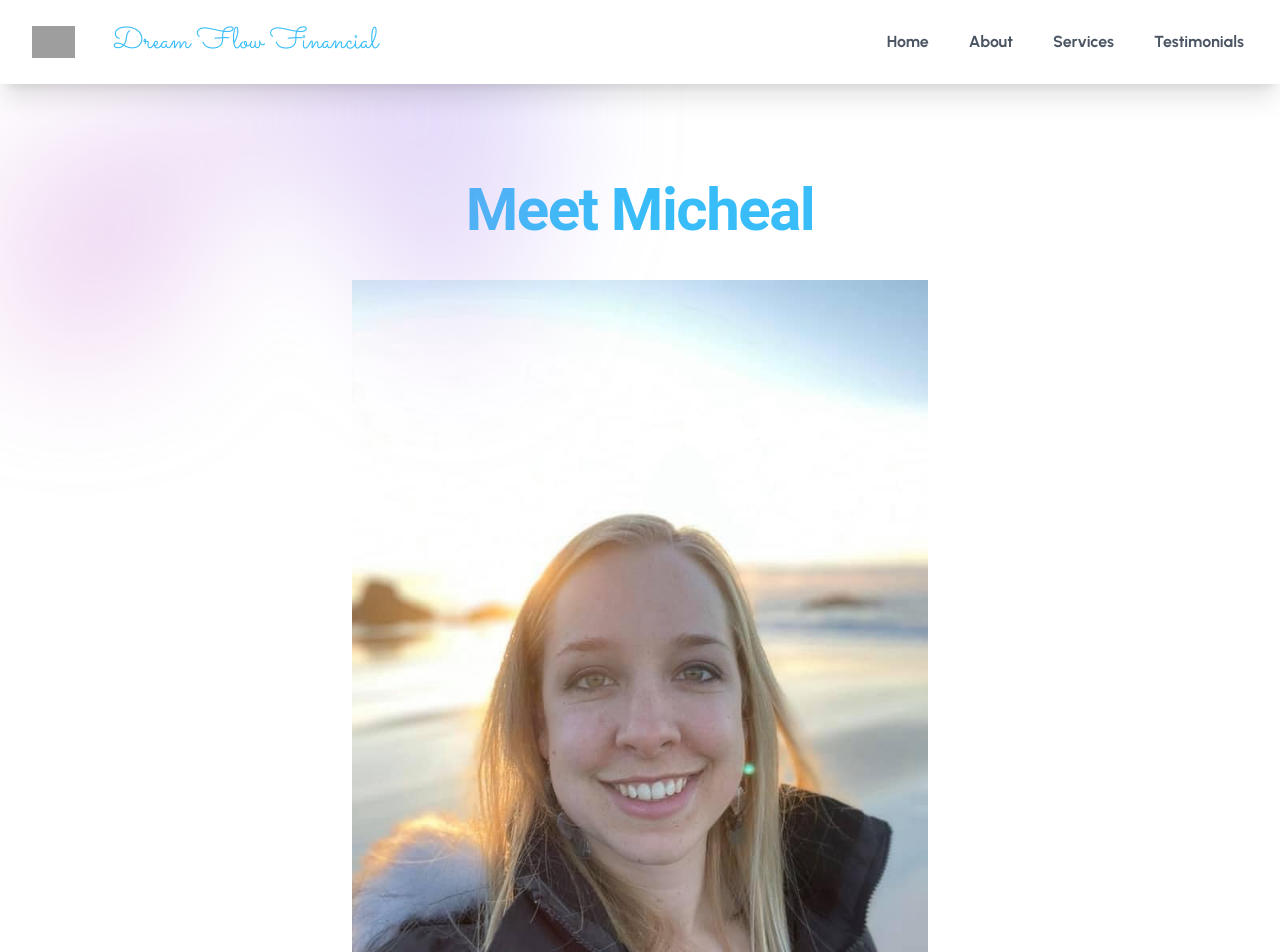
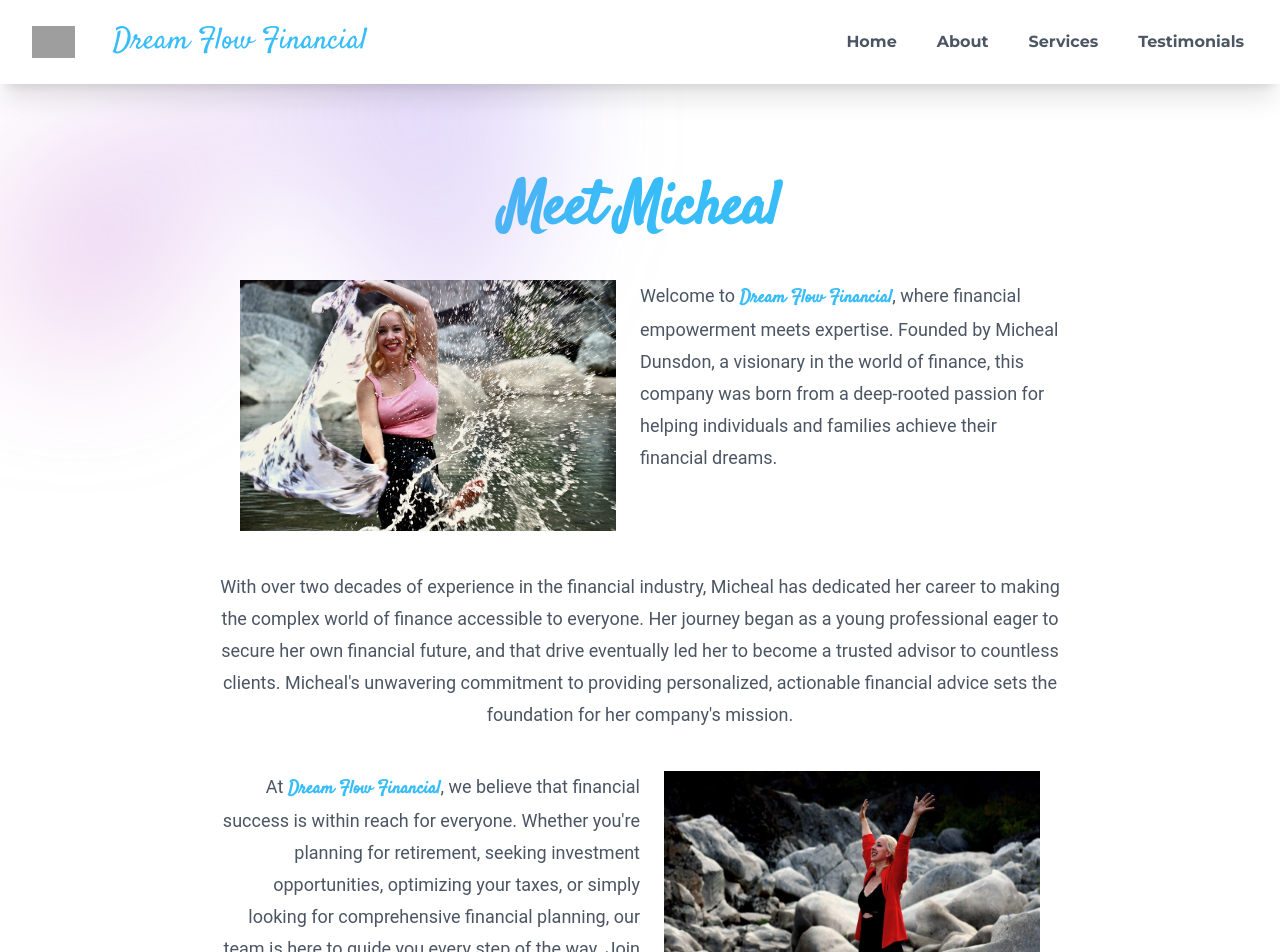
Before and after one commit to TravisAlstrand/dream_flow_financial, a React (Vite) app: page /about in a window 1280 px wide. Shown: the top 952 px of the page. Built offline with nearby package versions, Linux system fonts and the light colour scheme; grey boxes are pictures that could not be loaded; a web font is replaced by a local one.

Commit message:
adjusted heading fonts, changed about layout, added hero image

```diff
--- a/index.html
+++ b/index.html
@@ -12,7 +12,7 @@
     <link rel="preconnect" href="https://fonts.googleapis.com" />
     <link rel="preconnect" href="https://fonts.gstatic.com" crossorigin />
     <link
-      href="https://fonts.googleapis.com/css2?family=Sacramento&family=Urbanist:ital,wght@0,400;0,700;1,400&display=swap"
+      href="https://fonts.googleapis.com/css2?family=Montserrat:wght@300;400;700&family=Satisfy&display=swap"
       rel="stylesheet"
     />
     <link rel="stylesheet" href="https://rsms.me/inter/inter.css" />
--- a/src/components/aboutpage/AboutPage.jsx
+++ b/src/components/aboutpage/AboutPage.jsx
@@ -21,26 +21,27 @@ export default function AboutPage() {
   return (
     <>
       <Header2 />
-      <div
-        className="mx-auto px-6 mt-24 max-w-2xl text-center"
+      <main
+        className="mx-auto px-6 mt-24 max-w-4xl text-center"
         ref={ref}
         style={{
           opacity: isInView ? 1 : 0,
           transition: "all 0.9s cubic-bezier(0.17, 0.55, 0.55, 1) 0.3s",
         }}
       >
-        <h1 className="text-4xl font-bold tracking-tight text-primary sm:text-6xl mb-10">
+        <h1 className="text-4xl font-cursive font-bold tracking-tight text-primary sm:text-6xl mb-10">
           Meet Micheal
         </h1>
+        <div className="flex flex-col lg:flex-row">
           <img
             ref={ref1}
             style={{
               opacity: isInView1 ? 1 : 0,
               transition: "all 0.9s cubic-bezier(0.17, 0.55, 0.55, 1) 0.3s",
             }}
-          className="aspect-auto mb-10 px-6"
-          src="micheal-full.jpeg"
-          alt="photo of Micheal Dunsdon"
+            className="mb-10 px-6 lg:w-1/2"
+            src="images/splash.jpg"
+            alt="Micheal in a river splashing the water"
           />
           <p
             ref={ref2}
@@ -48,14 +49,18 @@ export default function AboutPage() {
               opacity: isInView2 ? 1 : 0,
               transition: "all 0.9s cubic-bezier(0.17, 0.55, 0.55, 1) 0.3s",
             }}
-          className="mb-10 text-lg leading-8 text-ltrGray"
+            className="mb-10 text-lg leading-8 text-ltrGray lg:w-1/2 lg:text-left"
           >
-          Welcome to <strong>Dream Flow Financial</strong>, where financial
-          empowerment meets expertise. Founded by Micheal Dunsdon, a visionary
-          in the world of finance, this company was born from a deep-rooted
-          passion for helping individuals and families achieve their financial
-          dreams.
+            Welcome to{" "}
+            <strong className="font-cursive text-primary">
+              Dream Flow Financial
+            </strong>
+            , where financial empowerment meets expertise. Founded by Micheal
+            Dunsdon, a visionary in the world of finance, this company was born
+            from a deep-rooted passion for helping individuals and families
+            achieve their financial dreams.
           </p>
+        </div>
         <p
           ref={ref3}
           style={{
@@ -73,21 +78,26 @@ export default function AboutPage() {
           actionable financial advice sets the foundation for her company&apos;s
           mission.
         </p>
+        <div className="flex flex-col lg:flex-row">
           <p
             ref={ref4}
             style={{
               opacity: isInView4 ? 1 : 0,
               transition: "all 0.9s cubic-bezier(0.17, 0.55, 0.55, 1) 0.3s",
             }}
-          className="mb-10 text-lg leading-8 text-ltrGray"
+            className="mb-10 text-lg leading-8 text-ltrGray lg:w-1/2 lg:text-right"
           >
-          At <strong>Dream Flow Financial</strong>, we believe that financial
-          success is within reach for everyone. Whether you&apos;re planning for
-          retirement, seeking investment opportunities, optimizing your taxes,
-          or simply looking for comprehensive financial planning, our team is
-          here to guide you every step of the way. Join us on your journey
-          towards a brighter, more secure financial future, where your goals are
-          our goals, and your success is our success.
+            At{" "}
+            <strong className="font-cursive text-primary">
+              Dream Flow Financial
+            </strong>
+            , we believe that financial success is within reach for everyone.
+            Whether you&apos;re planning for retirement, seeking investment
+            opportunities, optimizing your taxes, or simply looking for
+            comprehensive financial planning, our team is here to guide you
+            every step of the way. Join us on your journey towards a brighter,
+            more secure financial future, where your goals are our goals, and
+            your success is our success.
           </p>
           <img
             ref={ref5}
@@ -95,11 +105,12 @@ export default function AboutPage() {
               opacity: isInView5 ? 1 : 0,
               transition: "all 0.9s cubic-bezier(0.17, 0.55, 0.55, 1) 0.3s",
             }}
-          className="aspect-auto px-6"
-          src="micheal-and-ryan.jpeg"
-          alt="photo of Micheal and husband Ryan"
+            className="px-6 lg:w-1/2 lg:max-h-[275px]"
+            src="images/red-coat2.jpg"
+            alt="photo of Micheal raising hands freely"
           />
         </div>
+      </main>
       <Contact />
       <Footer2 />
     </>
--- a/src/components/contactform/Contact.jsx
+++ b/src/components/contactform/Contact.jsx
@@ -119,7 +119,7 @@ export default function Contact() {
         />
       </div>
       <div className="mx-auto max-w-2xl text-center">
-        <h2 className="text-3xl font-bold tracking-tight text-primary sm:text-4xl">
+        <h2 className="text-3xl font-cursive font-bold tracking-tight text-primary sm:text-4xl">
           Get in Touch
         </h2>
         <p className="mt-2 text-lg leading-8 text-ltrGray">
--- a/src/components/homepage/About.jsx
+++ b/src/components/homepage/About.jsx
@@ -20,7 +20,7 @@ export default function About() {
         }}
       >
         <div className="max-w-2xl">
-          <h2 className="text-3xl font-bold tracking-tight text-primary sm:text-4xl">
+          <h2 className="text-3xl font-cursive font-bold tracking-tight text-primary sm:text-4xl">
             Meet Micheal
           </h2>
           <p className="mt-6 text-lg leading-8 text-ltrGray">
--- a/src/components/homepage/Services.jsx
+++ b/src/components/homepage/Services.jsx
@@ -69,7 +69,7 @@ export default function Services() {
           <h2 className="font-semibold leading-7 text-secondary text-xl">
             Save Faster
           </h2>
-          <p className="mt-2 text-3xl font-bold text-primary sm:text-4xl">
+          <p className="mt-2 font-cursive text-3xl font-bold text-primary sm:text-4xl">
             Comprehensive Financial Solutions Tailored to You
           </p>
           <p className="mt-6 text-lg leading-8 text-ltrGray">
--- a/src/components/homepage/Testimonials.jsx
+++ b/src/components/homepage/Testimonials.jsx
@@ -17,8 +17,8 @@ export default function Testimonials() {
         transition: "all 0.9s cubic-bezier(0.17, 0.55, 0.55, 1) 0.3s",
       }}
     >
-      <h2 className="mb-6 text-3xl font-bold tracking-tight text-primary sm:text-4xl">
-        Testimonials
+      <h2 className="mb-6 font-cursive text-3xl font-bold tracking-tight text-primary sm:text-4xl">
+        What People are Saying...
       </h2>
       <Carousel
         autoplay={true}
--- a/src/components/servicespage/Services.jsx
+++ b/src/components/servicespage/Services.jsx
@@ -12,14 +12,14 @@ export default function ServicesPage() {
     <>
       <Header2 />
       <div
-        className="mx-auto px-6 mt-24 max-w-2xl text-center"
+        className="mx-auto px-6 mt-24 max-w-4xl text-center"
         ref={ref}
         style={{
           opacity: isInView ? 1 : 0,
           transition: "all 0.9s cubic-bezier(0.17, 0.55, 0.55, 1) 0.3s",
         }}
       >
-        <h1 className="text-4xl font-bold tracking-tight text-primary sm:text-6xl mb-10">
+        <h1 className="text-4xl font-cursive font-bold tracking-tight text-primary sm:text-6xl mb-10">
           Services
         </h1>
         <h2 className="font-semibold leading-7 text-secondary text-xl">
--- a/src/components/testimonialspage/TestimonialCard.jsx
+++ b/src/components/testimonialspage/TestimonialCard.jsx
@@ -17,7 +17,9 @@ export default function TestimonialCard({ name, src, quotes }) {
         transition: "all 0.9s cubic-bezier(0.17, 0.55, 0.55, 1) 0.3s",
       }}
     >
-      <h2 className="text-3xl mb-4 font-bold text-ltrGray">{name}</h2>
+      <h2 className="text-4xl font-cursive mb-4 font-bold text-ltrGray">
+        {name}
+      </h2>
       <div className="flex flex-col mb-6">
         {quotes.map((quote, index) => {
           return <TestimonialQuote key={index} quote={quote} />;
--- a/src/components/testimonialspage/TestimonialsPage.jsx
+++ b/src/components/testimonialspage/TestimonialsPage.jsx
@@ -23,7 +23,7 @@ export default function TestimonialsPage() {
           transition: "all 0.9s cubic-bezier(0.17, 0.55, 0.55, 1) 0.3s",
         }}
       >
-        <h1 className="text-4xl font-bold tracking-tight text-primary sm:text-6xl">
+        <h1 className="text-4xl font-cursive font-bold tracking-tight text-primary sm:text-6xl">
           Testimonials
         </h1>
         {fullTestimonials.map((testimonial, index) => {
--- a/src/main.jsx
+++ b/src/main.jsx
@@ -27,6 +27,10 @@ const router = createBrowserRouter([
     path: "/services",
     element: <ServicesPage />,
   },
+  {
+    path: "*",
+    element: <ErrorPage />,
+  },
 ]);
 
 ReactDOM.createRoot(document.getElementById("root")).render(
--- a/tailwind.config.js
+++ b/tailwind.config.js
@@ -42,8 +42,8 @@ export default withMT({
       },
     },
     fontFamily: {
-      cursive: ["Sacramento", "cursive"],
-      standard: ["Urbanist", "sans-serif"],
+      cursive: ["Satisfy", "cursive"],
+      standard: ["Montserrat", "sans-serif"],
     },
     plugins: [
       require("@tailwindcss/forms"),
```
Also changed, not shown: src/components/homepage/Hero.jsx (+13 -8 lines), 1 other file (tests, documents, lock files or other folders). Lines whose indentation alone changed are shown as unchanged.
